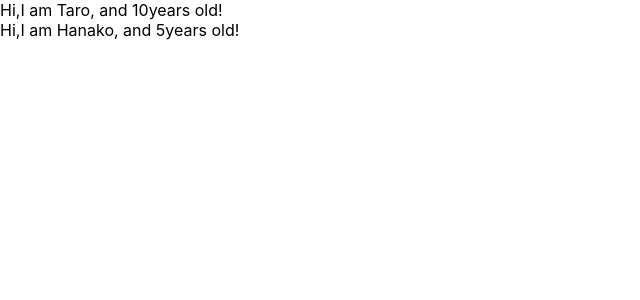
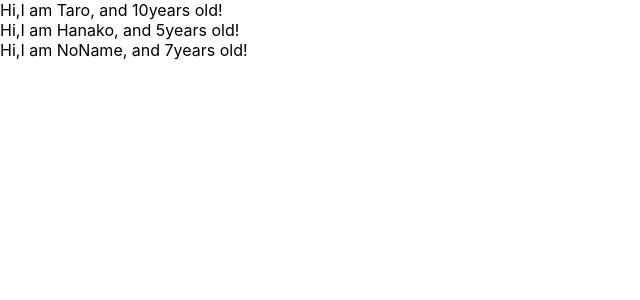
Before and after one commit to evikirai1206/udemy-react-redux-crud-application, a React (Create React App) app: page / in a window 1280 px wide. Shown: the top 300 px of the page, without its empty margins (0-640 px from the left). Built offline with nearby package versions, Linux system fonts and the light colour scheme.

Commit message:
learn prop-types

```diff
--- a/src/App.js
+++ b/src/App.js
@@ -1,10 +1,19 @@
 import React from 'react';
+import PropTypes from 'prop-types';
 
 const App = () =>{
+  const profiles = [
+    { name:"Taro",age:10 } ,
+    { name: "Hanako",age:5 },
+    { name:"NoName", age:7 }
+  ]
   return(
     <div>
-      <User name={"Taro"} age={"10"}/>
-      <User name={"Hanako"} age={"5"}/>
+      {
+      profiles.map((profile, index) =>{
+        return <User name={profile.name} age={profile.age} key={index} />
+      })
+    }
     </div>
   )
 }
@@ -13,5 +22,9 @@
   return <div>Hi,I am {props.name}, and {props.age}years old!</div>
 }
 
+User.propTypes = {
+  name: PropTypes.string,
+  age: PropTypes.number.isRequired
+}
 
 export default App;
```
